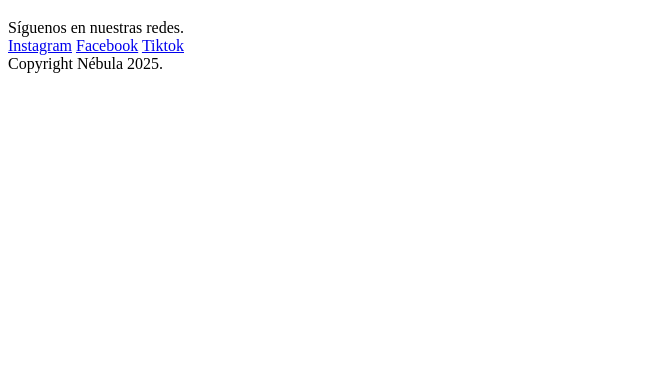
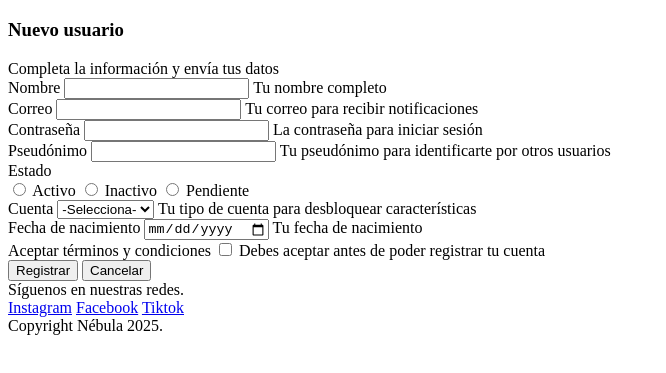
Before and after one commit to MartinBernal06/NebulaMusicWeb_CodigoBase, a plain HTML site: page registro.html in a window 1280 px wide. Shown: the part 153-526 px from the top of the page, without its empty margins (0-666 px from the left). Drawn offline with Linux system fonts and the light colour scheme.

Commit message:
Se agregan formularios

```diff
--- a/registro.html
+++ b/registro.html
@@ -1,9 +1,11 @@
 <!DOCTYPE html>
 <html>
+
 <head>
-        <title>Nébula music - Registro</title>
+    <title>Nébula music</title>
     <meta charset="UTF-8">
 </head>
+
 <body>
     <header>
         <img src="imgs/nebula-03.svg" alt="Nébula logo" height="80">
@@ -12,7 +14,71 @@
 
     <main>
         <section>
-
+            <form name="form_nuevo_usuario" method="post" action="/registro"
+                enctype="application/x-www-form-urlencoded">
+                <div name="titulo">
+                    <h3>Nuevo usuario</h3>
+                    <span>Completa la información y envía tus datos</span>
+                </div>
+                <div name="nombre">
+                    <label for="txt_name">Nombre</label>
+                    <input id="txt_name" name="txt_name" type="text" required minlength="10" maxlength="100">
+                    <span>Tu nombre completo</span>
+                </div>
+                <div name="correo">
+                    <label for="txt_correo">Correo</label>
+                    <input id="txt_correo" name="txt_correo" type="email" required minlength="10" maxlength="100" autocomplete="email">
+                    <span>Tu correo para recibir notificaciones</span>
+                </div>
+                <div name="contrasenia">
+                    <label for="txt_contrasenia">Contraseña</label>
+                    <input id="txt_contrasenia" name="txt_contrasenia" type="password" required minlength="8"
+                        maxlength="100" pattern="(?=.*[A-Z])(?=.*[0-9]).*"
+                        title="Mínimo 8 caracteres, una mayúscula y un número">
+                    <span>La contraseña para iniciar sesión</span>
+                </div>
+                <div name="pseudonimo">
+                    <label for="txt_pseudonimo">Pseudónimo</label>
+                    <input id="txt_pseudonimo" name="txt_pseudonimo" type="text" required
+                        pattern="[a-zA-Z]{3,10}-[0-9]{2,10}">
+                    <span>Tu pseudónimo para identificarte por otros usuarios</span>
+                </div>
+                <div name="estado">
+                    <label for="rad_estado">Estado</label>
+                    <div name="radios_estado">
+                        <input type="radio" value="activo" id="rad_activo" name="rad_estado" required>
+                        <label for="rad_activo">Activo</label>
+                        <input type="radio" value="inactivo" id="rad_inactivo" name="rad_estado">
+                        <label for="rad_inactivo">Inactivo</label>
+                        <input type="radio" value="pendiente" id="rad_pendiente" name="rad_estado">
+                        <label for="rad_pendiente">Pendiente</label>
+                    </div>
+                </div>
+                <div name="cuenta">
+                    <label for="sel_cuenta">Cuenta</label>
+                    <select id="sel_cuenta" name="sel_cuenta" required>
+                        <option value="">-Selecciona-</option>
+                        <option value="gratis">Gratis</option>
+                        <option value="basica">Básica</option>
+                        <option value="premium">Premium</option>
+                    </select>
+                    <span>Tu tipo de cuenta para desbloquear características</span>
+                </div>
+                <div name="fecha_nacimiento">
+                    <label for="txt_fecha_nacimiento">Fecha de nacimiento</label>
+                    <input type="date" id="txt_fecha_nacimiento" name="txt_fecha_nacimiento" required>
+                    <span>Tu fecha de nacimiento</span>
+                </div>
+                <div name="terminos">
+                    <label for="chk">Aceptar términos y condiciones</label>
+                    <input name="chk_terminos" id="chk_terminos" type="checkbox" value="aceptado" required>
+                    <span>Debes aceptar antes de poder registrar tu cuenta</span>
+                </div>
+                <div name="options">
+                    <button type="submit">Registrar</button>
+                    <button type="reset">Cancelar</button>
+                </div>
+            </form>
         </section>
     </main>
 
@@ -30,4 +96,5 @@
     </footer>
 
 </body>
+
 </html>
```
Also changed, not shown: error.html (added, +25 -0 lines), iniciar-sesion.html (+23 -2 lines), moderno.html (added, +82 -0 lines). Lines whose indentation alone changed are shown as unchanged.
